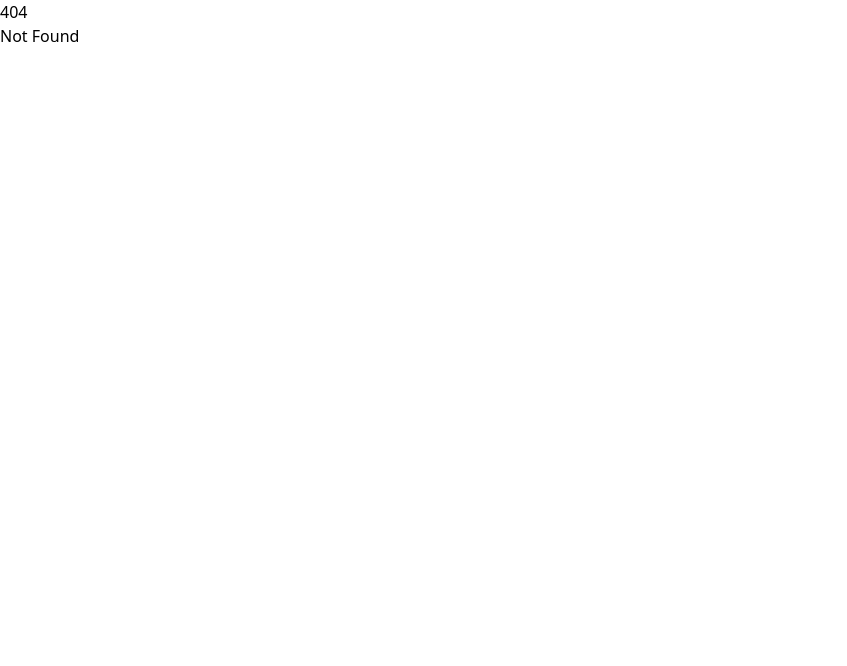
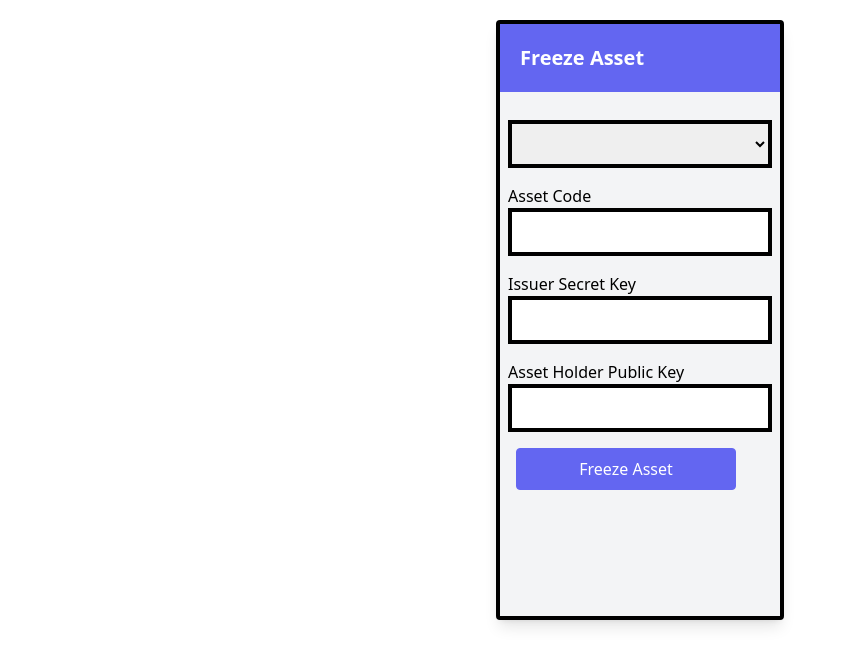
Before and after one commit to orlandocsosa/stellar-chef, a SvelteKit app: page /recipe/freeze-assets in a window 1280 px wide. Before the commit this address had no page. Shown: the top 666 px of the page, without its empty margins (0-847 px from the left). Built offline with nearby package versions, Linux system fonts and the light colour scheme.

Commit message:
Add freeze-asset page
Added freeze assets page with UI components. The logic for freezing assets will be implemented in upcoming commits.

```diff
--- /dev/null
+++ b/src/routes/recipe/freeze-assets/+page.svelte
@@ -0,0 +1,63 @@
+<script lang="ts">
+  import AssetStorageService from '../../../services/asset/Asset';
+
+  import Card from '../../../components/Card.svelte';
+  import Input from '../../../components/Input.svelte';
+  import Button from '../../../components/Button.svelte';
+
+  const assetService = new AssetStorageService();
+  let assetsOnLocalStorage = assetService.getAll();
+  let assetCode = '';
+  let issuerSecretKey = '';
+  let assetHolderPublicKey = '';
+  let isLoading = false;
+
+  $: {
+    const selectedAsset = assetsOnLocalStorage.find((asset) => asset.code === assetCode);
+    issuerSecretKey = selectedAsset ? selectedAsset.issuerSecret : '';
+  }
+
+  async function freezeAsset() {}
+
+  function allowOnlyAlphanumeric(inputValue: string) {
+    return inputValue.replace(/[^a-zA-Z0-9]/g, '');
+  }
+</script>
+
+<div class="flex justify-center">
+  <form class="flex flex-col" on:submit|preventDefault={freezeAsset}>
+    <Card title="Freeze Asset">
+      <div class="flex flex-col">
+        <label for="asset-code-select">
+          <select
+            id="asset-code-select"
+            bind:value={assetCode}
+            disabled={isLoading}
+            class="mb-4 border-4 w-full p-2 border-black"
+          >
+            <option disabled selected value={null}>Select an asset</option>
+            {#each assetsOnLocalStorage as asset, i (`${asset.code}-${i}`)}
+              <option value={asset.code}>{asset.code}</option>
+            {/each}
+          </select>
+        </label>
+        Asset Code
+        <Input
+          dataCy="asset-code-input"
+          handleInput={allowOnlyAlphanumeric}
+          bind:value={assetCode}
+          maxlength={12}
+          required
+        />
+
+        Issuer Secret Key
+        <Input dataCy="issuer-secret-key-input" bind:value={issuerSecretKey} required disabled={isLoading} />
+
+        Asset Holder Public Key
+        <Input dataCy="asset-holder-public-key-input" bind:value={assetHolderPublicKey} required disabled={isLoading} />
+
+        <Button dataCy="freeze-button" label={isLoading ? 'Freezing...' : 'Freeze Asset'} disabled={isLoading} />
+      </div>
+    </Card>
+  </form>
+</div>
```
